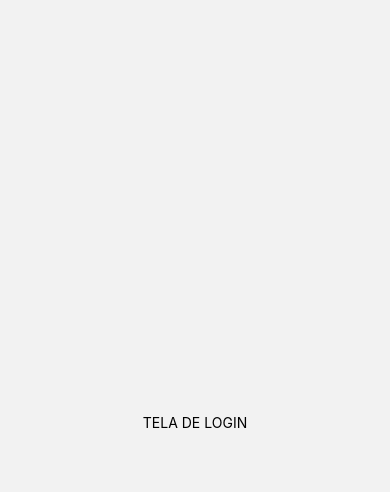
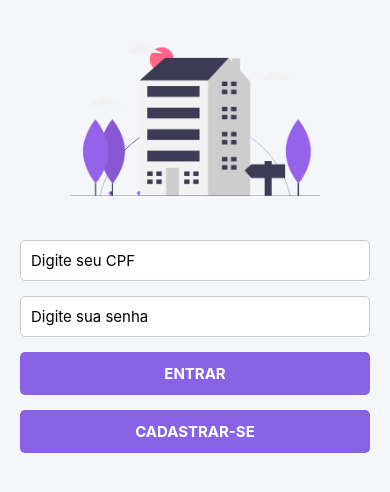
Before and after one commit to carlosedurf/cerf-condominios, a React Native app: screen /LoginScreen in a window 390 px wide. Shown: the top 492 px of the page. Built offline with nearby package versions, Linux system fonts and the light colour scheme.

Commit message:
add screen login

```diff
--- /dev/null
+++ b/src/screens/ChoosePropertyScreen/index.tsx
@@ -0,0 +1,19 @@
+import React, {useEffect} from "react";
+import {useNavigation} from "@react-navigation/native"
+import C from "./styled";
+
+import {useStateValue}  from "../../contexts/StateContext";
+import api from "../../services/api";
+
+const ChoosePropertyScreen: React.FC = () => {
+    const navigation = useNavigation();
+    const [context, dispatch] = useStateValue();
+
+    return (
+        <C.Container>
+            <C.Texto>SUCESSO</C.Texto>
+        </C.Container>
+    );
+};
+
+export default ChoosePropertyScreen;
--- /dev/null
+++ b/src/screens/ChoosePropertyScreen/styled.tsx
@@ -0,0 +1,10 @@
+import styled from "styled-components/native";
+
+export default {
+    Container: styled.SafeAreaView`
+        flex: 1;
+        justify-content: center;
+        align-items: center;
+    `,
+    Texto: styled.Text``
+};
--- a/src/screens/LoginScreen/index.tsx
+++ b/src/screens/LoginScreen/index.tsx
@@ -1,17 +1,61 @@
-import React, {useEffect} from "react";
+import React, {useEffect, useState} from "react";
 import {useNavigation} from "@react-navigation/native"
 import C from "./style";
 
 import {useStateValue}  from "../../contexts/StateContext";
 import api from "../../services/api";
+import { Alert } from "react-native";
 
 const LoginScreen: React.FC = () => {
     const navigation = useNavigation();
     const [context, dispatch] = useStateValue();
+    const [cpf, setCpf] = useState('');
+    const [password, setPassword] = useState('');
+
+    const handleLoginButton = async () => {
+        if (!cpf || !password) {
+            Alert.alert('Login', 'Preencha os campos!');
+            return;
+        }
+        const result = await api.login(cpf, password);
+        if (result.error !== '') {
+            Alert.alert('Login', result.error);
+            return;
+        }
+        dispatch({type: 'setToken', payload: {token: result.token}});
+        dispatch({type: 'setUser', payload: {user: result.user}});
+        navigation.reset({index: 1, routes: [{name: 'ChoosePropertyScreen'}]});
+    };
+
+    const handleRegisterButton = () => {
+        navigation.navigate('RegisterScreen');
+    };
 
     return (
         <C.Container>
-            <C.Texto>TELA DE LOGIN</C.Texto>
+            <C.Logo
+                source={require('../../assets/undraw_home.png')}
+                resizeMode="contain"
+            />
+
+            <C.Field
+                placeholder="Digite seu CPF"
+                keyboardType="numeric"
+                value={cpf}
+                onChangeText={t=>setCpf(t)}
+            />
+            <C.Field
+                placeholder="Digite sua senha"
+                secureTextEntry={true}
+                value={password}
+                onChangeText={t=>setPassword(t)}
+            />
+            <C.ButtonArea onPress={handleLoginButton}>
+                <C.ButtonText>ENTRAR</C.ButtonText>
+            </C.ButtonArea>
+            <C.ButtonArea onPress={handleRegisterButton}>
+                <C.ButtonText>CADASTRAR-SE</C.ButtonText>
+            </C.ButtonArea>
         </C.Container>
     );
 };
--- a/src/screens/LoginScreen/style.tsx
+++ b/src/screens/LoginScreen/style.tsx
@@ -3,8 +3,37 @@ import styled from "styled-components/native";
 export default {
     Container: styled.SafeAreaView`
         flex: 1;
+        padding: 20px;
+        background-color: #F5F6FA;
+    `,
+    Logo: styled.Image`
+        width: 250px;
+        height: 200px;
+        margin-left: auto;
+        margin-right: auto;
+        margin-bottom: 20px;
+    `,
+    Field: styled.TextInput`
+        border-width: 1px;
+        border-color: #CCC;
+        background-color: #FFF;
+        border-radius: 5px;
+        color: #000;
+        font-size: 15px;
+        padding: 10px;
+        margin-bottom: 15px;
+    `,
+    ButtonArea: styled.TouchableOpacity`
+        background-color: #8863E6;
+        padding: 12px;
         justify-content: center;
         align-items: center;
+        border-radius: 5px;
+        margin-bottom: 15px;
     `,
-    Texto: styled.Text``
+    ButtonText: styled.Text`
+        color: #FFF;
+        font-size: 15px;
+        font-weight: bold;
+    `,
 };
--- a/src/services/api.tsx
+++ b/src/services/api.tsx
@@ -38,4 +38,8 @@ export default {
         const json = await request('post', '/auth/validate', {}, token);
         return json;
     },
+    login: async (cpf, password) => {
+        const json = await request('post', '/auth/login', {cpf, password});
+        return json;
+    },
 };;
--- a/src/stacks/AuthStack.tsx
+++ b/src/stacks/AuthStack.tsx
@@ -3,6 +3,7 @@ import {createNativeStackNavigator} from "@react-navigation/native-stack";
 
 import PreloadScreen from "../screens/PreloadScreen";
 import LoginScreen from "../screens/LoginScreen";
+import ChoosePropertyScreen from "../screens/ChoosePropertyScreen";
 
 const stack = createNativeStackNavigator();
 
@@ -19,6 +20,11 @@ const AuthStack: React.FC = () => {
                 component={LoginScreen}
                 options={{headerShown: false}}
             />
+            <stack.Screen
+                name="ChoosePropertyScreen"
+                component={ChoosePropertyScreen}
+                options={{headerShown: false}}
+            />
         </stack.Navigator>
     );
 }
```
